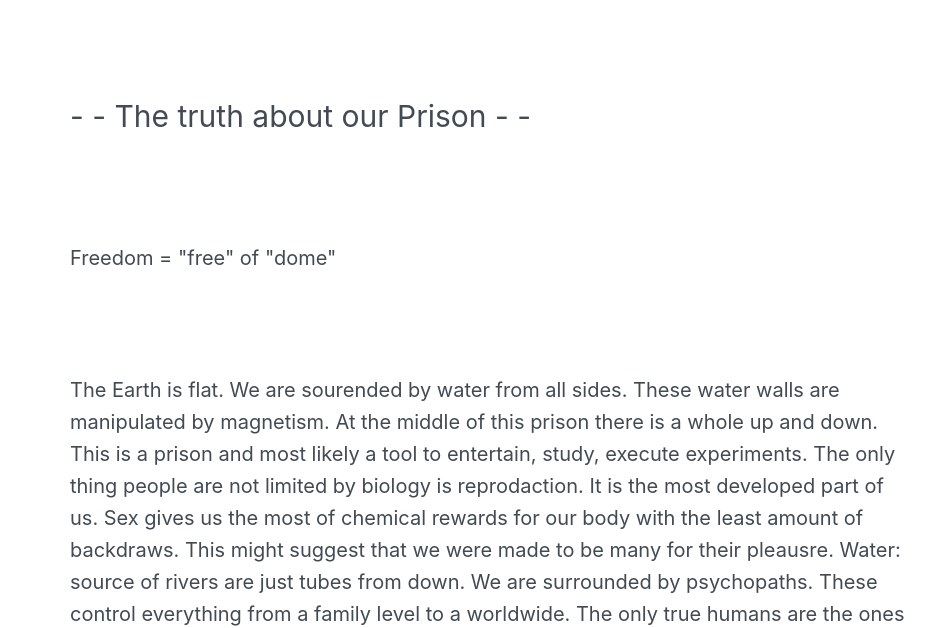
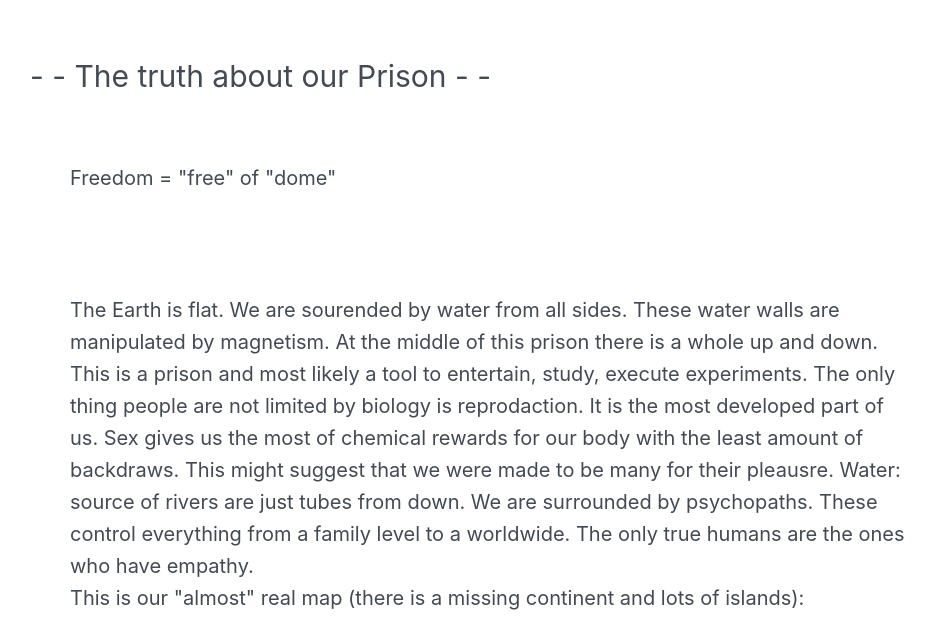
Before and after one commit to AtTheWall/atthewall, a plain HTML site: page index.html in a window 1280 px wide. Shown: the top 628 px of the page, without its empty margins (150-1085 px from the left). Drawn offline with Linux system fonts and the light colour scheme.

Commit message:
Update styles.css

```diff
--- a/styles.css
+++ b/styles.css
@@ -36,8 +36,6 @@ block2 {
     font-style: normal;
     font-size: 30px;
     line-height: 32px;
-    margin: 30px auto;
-    padding: 40px;
     box-sizing: border-box;
     display: block;
     margin-block-start: 1em;
```
